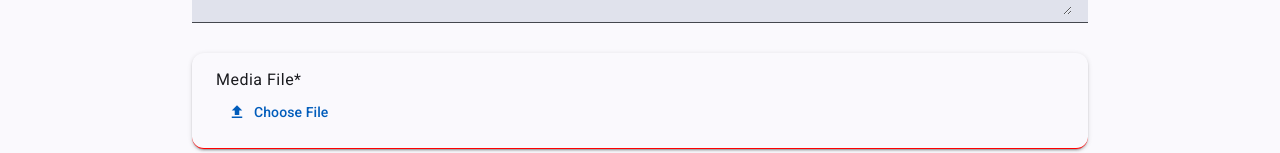
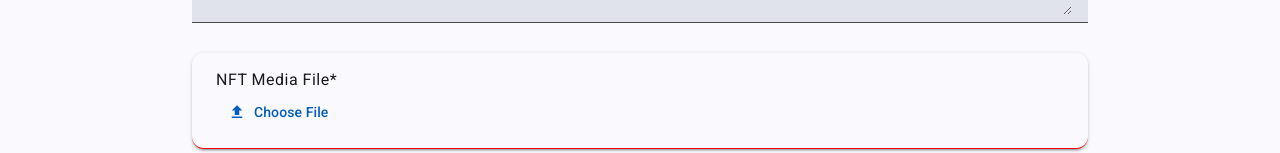
Before and after one commit to davidkakov111/ChainPortalCli, an Angular app: page /nft in a window 1280 px wide. Both pictures are taken after a click on the button "Mint Now". Shown: the part 279-432 px from the top of the page. Built offline with nearby package versions, Linux system fonts and the light colour scheme.

Commit message:
NFT media file label update

```diff
--- a/src/app/modules/nft/components/nft-mint/nft-mint.component.html
+++ b/src/app/modules/nft/components/nft-mint/nft-mint.component.html
@@ -20,7 +20,7 @@
     <div class="w100 mb-20">
       <mat-expansion-panel [expanded]="true" class="w100 pt-15 mt-10"
         [ngStyle]="{ 'border-bottom': nftForm.get('media')?.hasError('required') ? '1px solid red' : 'none' }">
-        <mat-label>Media File*</mat-label>
+        <mat-label>NFT Media File*</mat-label>
         <br>
         <button mat-button color="primary" (click)="fileInput.click()">
           <mat-icon>{{ this.nftForm.get('media')?.value ? 'refresh' : 'upload' }}</mat-icon>
```
